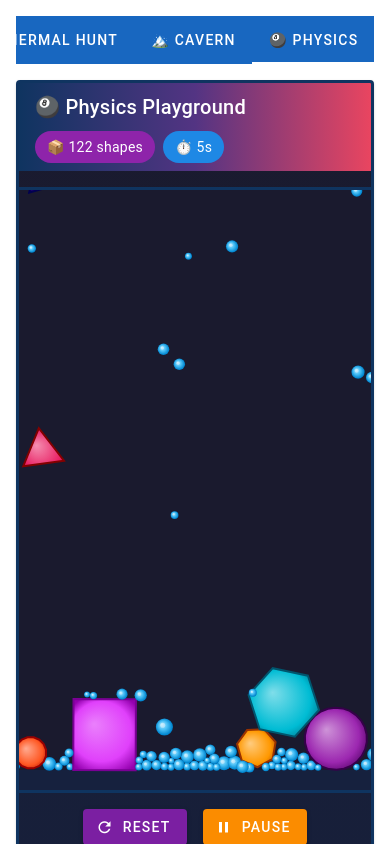
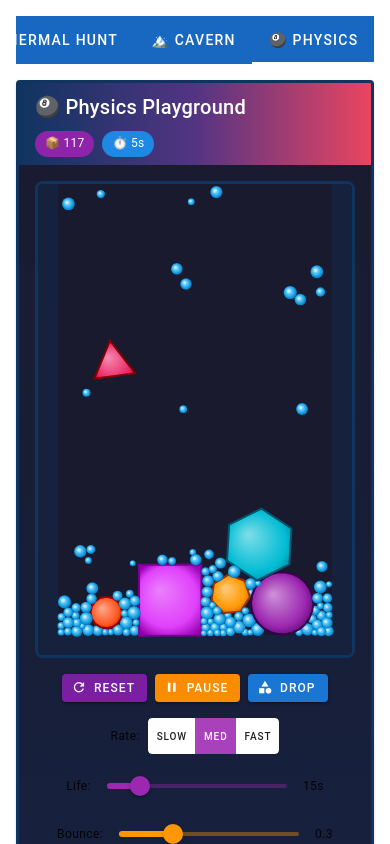
Before and after one commit to GrantErickson/Nuxt4Test, a Nuxt app: page /physics in a window 390 px wide. Shown: the top 844 px of the page. Built offline with nearby package versions, Linux system fonts and the light colour scheme.

Commit message:
Physics Responsive.

```diff
--- a/app/pages/physics.vue
+++ b/app/pages/physics.vue
@@ -5,10 +5,10 @@
     >
       <span>🎱 Physics Playground</span>
       <div class="d-flex align-center ga-2 flex-wrap">
-        <v-chip color="purple-darken-1" variant="flat">
-          📦 {{ shapeCount }} shapes
+        <v-chip color="purple-darken-1" variant="flat" size="small">
+          📦 {{ shapeCount }}
         </v-chip>
-        <v-chip color="blue-darken-1" variant="flat">
+        <v-chip color="blue-darken-1" variant="flat" size="small">
           ⏱️ {{ Math.floor(elapsed) }}s
         </v-chip>
       </div>
@@ -23,10 +23,11 @@
       </div>
 
       <!-- Controls -->
-      <div class="d-flex justify-center ga-4 mt-4 flex-wrap">
+      <div class="d-flex justify-center ga-2 mt-4 flex-wrap">
         <v-btn
           color="purple-darken-2"
           prepend-icon="mdi-refresh"
+          size="small"
           @click="resetSimulation"
         >
           Reset
@@ -34,6 +35,7 @@
         <v-btn
           :color="isPaused ? 'success' : 'warning'"
           :prepend-icon="isPaused ? 'mdi-play' : 'mdi-pause'"
+          size="small"
           @click="togglePause"
         >
           {{ isPaused ? "Play" : "Pause" }}
@@ -41,30 +43,31 @@
         <v-btn
           color="blue-darken-2"
           prepend-icon="mdi-shape"
+          size="small"
           @click="dropShape"
         >
-          Drop Shape
+          Drop
         </v-btn>
       </div>
 
       <!-- Settings -->
-      <div class="d-flex justify-center ga-4 mt-4 flex-wrap align-center">
-        <span class="text-caption">Drop Rate:</span>
+      <div class="d-flex justify-center ga-2 mt-4 flex-wrap align-center">
+        <span class="text-caption">Rate:</span>
         <v-btn-toggle
           v-model="dropRate"
           mandatory
           color="purple"
           density="compact"
         >
-          <v-btn value="slow" size="small">Slow</v-btn>
-          <v-btn value="medium" size="small">Medium</v-btn>
-          <v-btn value="fast" size="small">Fast</v-btn>
+          <v-btn value="slow" size="x-small">Slow</v-btn>
+          <v-btn value="medium" size="x-small">Med</v-btn>
+          <v-btn value="fast" size="x-small">Fast</v-btn>
         </v-btn-toggle>
       </div>
 
       <!-- Lifetime setting -->
-      <div class="d-flex justify-center ga-4 mt-4 flex-wrap align-center">
-        <span class="text-caption">Shape Lifetime:</span>
+      <div class="d-flex justify-center ga-2 mt-4 flex-wrap align-center slider-row">
+        <span class="text-caption">Life:</span>
         <v-slider
           v-model="shapeLifetime"
           :min="5"
@@ -74,7 +77,7 @@
           hide-details
           density="compact"
           color="purple"
-          style="max-width: 200px"
+          class="slider-control"
         >
           <template #thumb-label="{ modelValue }"> {{ modelValue }}s </template>
         </v-slider>
@@ -82,8 +85,8 @@
       </div>
 
       <!-- Bounciness setting -->
-      <div class="d-flex justify-center ga-4 mt-4 flex-wrap align-center">
-        <span class="text-caption">Bounciness:</span>
+      <div class="d-flex justify-center ga-2 mt-4 flex-wrap align-center slider-row">
+        <span class="text-caption">Bounce:</span>
         <v-slider
           v-model="bounciness"
           :min="0"
@@ -93,7 +96,7 @@
           hide-details
           density="compact"
           color="orange"
-          style="max-width: 200px"
+          class="slider-control"
         >
           <template #thumb-label="{ modelValue }"> {{ modelValue }} </template>
         </v-slider>
@@ -183,9 +186,15 @@ onMounted(() => {
   nextTick(() => {
     if (!canvasEl.value || !canvasContainer.value) return;
 
+    // Calculate canvas size based on container width (max 500px)
+    const containerWidth = Math.min(canvasContainer.value.clientWidth, 500);
+    const canvasHeight = Math.round(containerWidth * 1.5); // 2:3 aspect ratio (taller)
+
     game = new PhysicsGame({
       shapeLifetimeSeconds: shapeLifetime.value,
       dropRate: dropRate.value,
+      canvasWidth: containerWidth,
+      canvasHeight: canvasHeight,
     });
 
     // Set up state change callback to trigger Vue reactivity
@@ -218,9 +227,24 @@ onUnmounted(() => {
   border-radius: 8px;
   overflow: hidden;
   background: #1a1a2e;
+  width: 100%;
+  max-width: 500px;
 }
 
 canvas {
   display: block;
+  width: 100%;
+  height: auto;
+}
+
+.slider-row {
+  width: 100%;
+  max-width: 350px;
+}
+
+.slider-control {
+  flex: 1;
+  min-width: 100px;
+  max-width: 180px;
 }
 </style>
```
